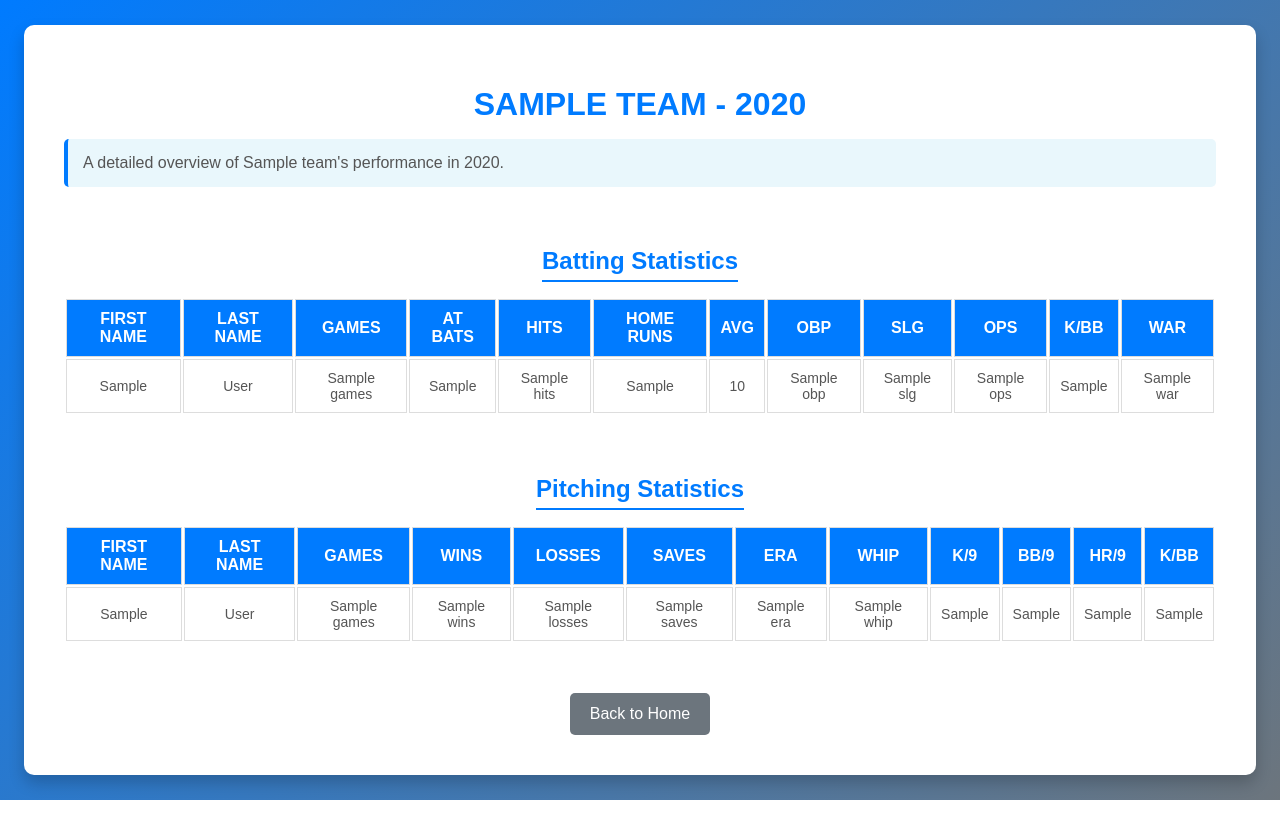
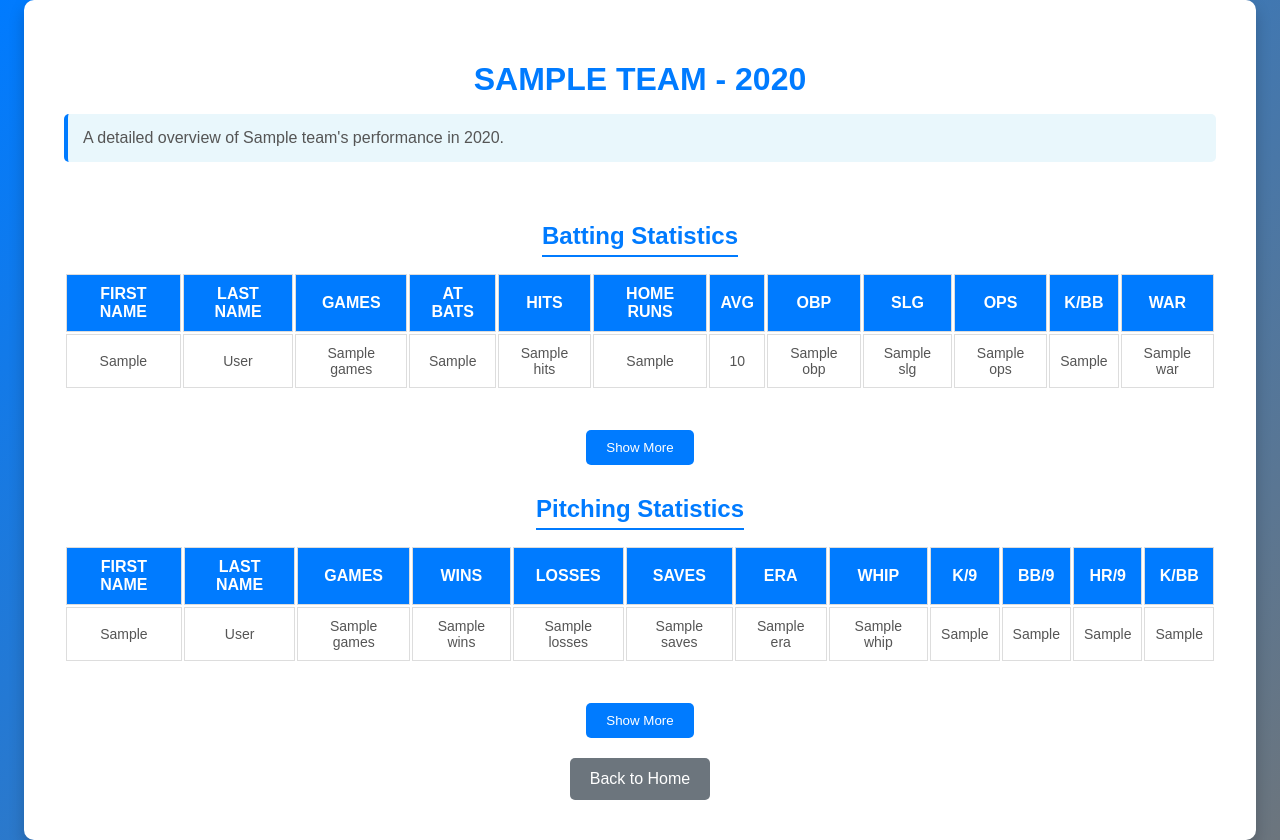
Before and after one commit to willclo1/MariaDeadbeatsSite, a Flask app: template templates/summary.html in a window 1280 px wide. Before the commit the page ends 800 px from the top, so only its background shows below. Run offline with Flask 3, Linux system fonts and the light colour scheme; the template is opened without the code that fills it: most values are stand-ins (such as "Sample title", 1, 10 or a date in 2020).

Commit message:
Added JS for dynamic showing of tables

```diff
--- a/app.py
+++ b/app.py
@@ -53,7 +53,8 @@
 def summary():
     team = request.args.get('team')
     year = request.args.get('year')
-
+    show_all = request.args.get('show_all', 'false').lower() == 'true'
+    player_limit = None if show_all else 5
     if not team or not year:
         return "Error: Team and year must be specified", 400
 
@@ -64,7 +65,8 @@
 
     with engine.connect() as connection:
         # Batting stats query
-        batting_team_query = text("""
+        # Batting stats query
+        batting_team_query = text(f"""
             SELECT
                 p.nameFirst AS first_name,
                 p.nameLast AS last_name,
@@ -85,7 +87,6 @@
             JOIN people p ON b.playerID = p.playerID
             WHERE b.teamID = :teamID AND b.yearId = :year
             ORDER BY b.b_G DESC, (b.b_H / b.b_AB) DESC
-            LIMIT 5;
         """)
         batting_result = connection.execute(batting_team_query, {"teamID": teamID, "year": year}).mappings().all()
 
@@ -127,14 +128,15 @@
                 "obp": f"{obp:.3f}",
                 "slg": f"{slg:.3f}",
                 "ops": f"{ops:.3f}",
-                 "k_bb": f"{k_bb:.3f}" if k_bb is not 0 else 'N/A',
+                 "k_bb": f"{k_bb:.3f}" if k_bb != 0 else 'N/A',
                 "war": round(war, 2) if war != 'N/A' else 'N/A',
 
 
             })
 
         # Pitching stats query
-        pitching_team_query = text("""
+        # Pitching stats query
+        pitching_team_query = text(f"""
             SELECT
                 p.nameFirst AS first_name,
                 p.nameLast AS last_name,
@@ -154,7 +156,6 @@
             JOIN people p ON pt.playerID = p.playerID
             WHERE pt.teamID = :teamID AND pt.yearID = :year
             ORDER BY pt.p_G DESC, pt.p_ERA ASC
-            LIMIT 5;
         """)
         pitching_result = connection.execute(pitching_team_query, {"teamID": teamID, "year": year}).mappings().all()
 
--- a/templates/summary.html
+++ b/templates/summary.html
@@ -6,6 +6,26 @@
     <title>Team Summary</title>
     <!-- Link to the CSS file -->
     <link rel="stylesheet" href="{{ url_for('static', filename='css/summary.css') }}">
+    <style>
+        .hidden-row {
+            display: none;
+        }
+
+        .toggle-button {
+            margin-top: 10px;
+            padding: 10px 20px;
+            background-color: #007bff;
+            color: white;
+            border: none;
+            border-radius: 5px;
+            cursor: pointer;
+            transition: background-color 0.3s ease;
+        }
+
+        .toggle-button:hover {
+            background-color: #0056b3;
+        }
+    </style>
 </head>
 <body>
     <div class="container">
@@ -35,7 +55,7 @@
                 </thead>
                 <tbody>
                     {% for player in summary.batting_stats %}
-                        <tr>
+                        <tr class="{{ 'hidden-row' if loop.index > 5 else '' }}">
                             <td>{{ player.first_name }}</td>
                             <td>{{ player.last_name }}</td>
                             <td>{{ player.games }}</td>
@@ -52,6 +72,7 @@
                     {% endfor %}
                 </tbody>
             </table>
+            <button id="toggle-batting" class="toggle-button">Show More</button>
         </div>
 
         <!-- Pitching Stats Section -->
@@ -76,7 +97,7 @@
                 </thead>
                 <tbody>
                     {% for player in summary.pitching_stats %}
-                        <tr>
+                        <tr class="{{ 'hidden-row' if loop.index > 5 else '' }}">
                             <td>{{ player.first_name }}</td>
                             <td>{{ player.last_name }}</td>
                             <td>{{ player.games }}</td>
@@ -93,10 +114,53 @@
                     {% endfor %}
                 </tbody>
             </table>
+            <button id="toggle-pitching" class="toggle-button">Show More</button>
         </div>
 
         <!-- Back Button -->
         <a href="/" class="back-button">Back to Home</a>
     </div>
+
+<script>
+    // Toggle Batting Stats
+    document.getElementById('toggle-batting').addEventListener('click', function () {
+        const rows = document.querySelectorAll('.stats-section:nth-of-type(1) tbody tr');
+        let hiddenRows = document.querySelectorAll('.stats-section:nth-of-type(1) tbody .hidden-row');
+
+        if (hiddenRows.length > 0) {
+            // Show all rows
+            rows.forEach((row, index) => {
+                if (index >= 5) row.classList.remove('hidden-row');
+            });
+            this.textContent = 'Show Less';
+        } else {
+            // Hide rows after the first 5
+            rows.forEach((row, index) => {
+                if (index >= 5) row.classList.add('hidden-row');
+            });
+            this.textContent = 'Show More';
+        }
+    });
+
+    // Toggle Pitching Stats
+    document.getElementById('toggle-pitching').addEventListener('click', function () {
+        const rows = document.querySelectorAll('.stats-section:nth-of-type(2) tbody tr');
+        let hiddenRows = document.querySelectorAll('.stats-section:nth-of-type(2) tbody .hidden-row');
+
+        if (hiddenRows.length > 0) {
+            // Show all rows
+            rows.forEach((row, index) => {
+                if (index >= 5) row.classList.remove('hidden-row');
+            });
+            this.textContent = 'Show Less';
+        } else {
+            // Hide rows after the first 5
+            rows.forEach((row, index) => {
+                if (index >= 5) row.classList.add('hidden-row');
+            });
+            this.textContent = 'Show More';
+        }
+    });
+</script>
 </body>
 </html>
```
